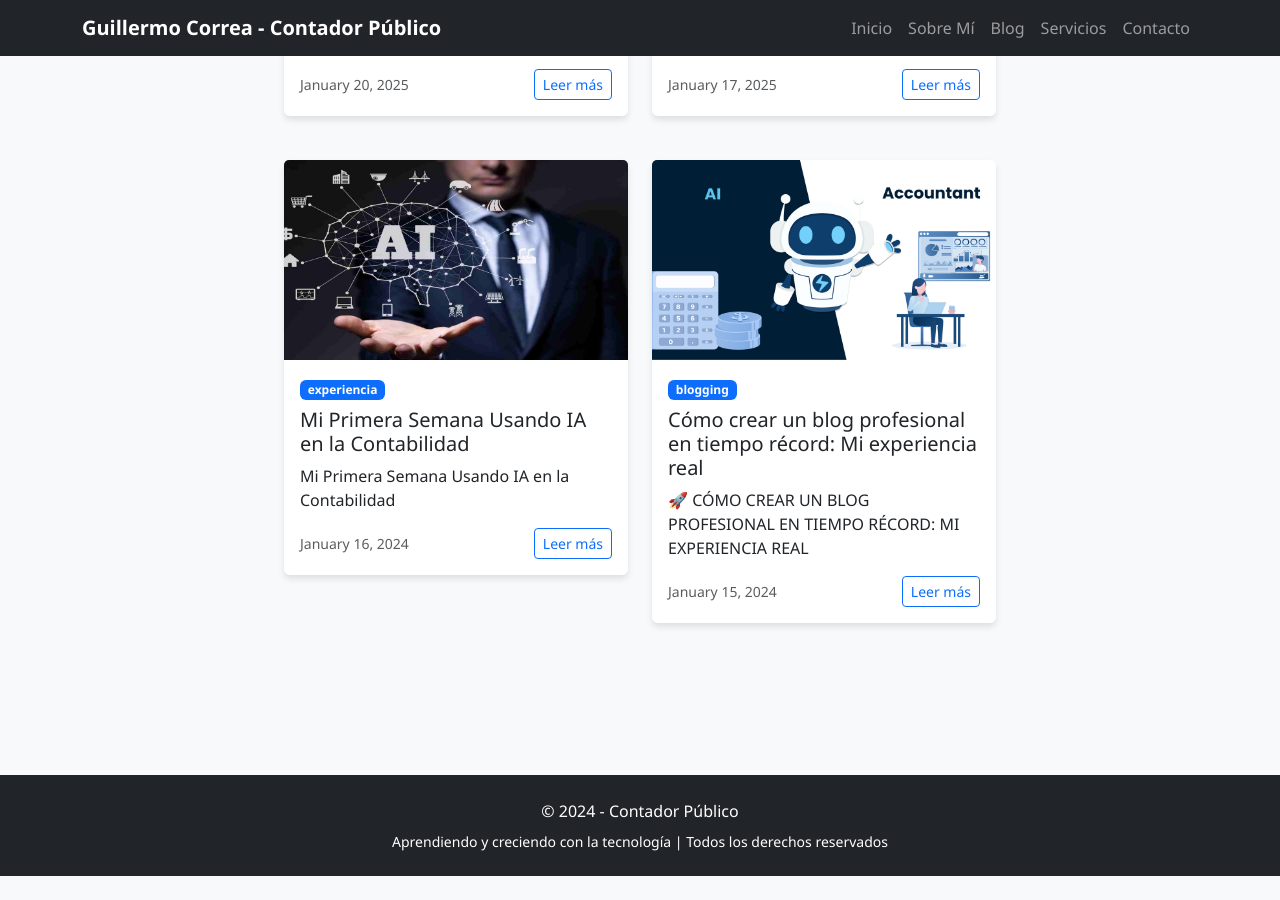
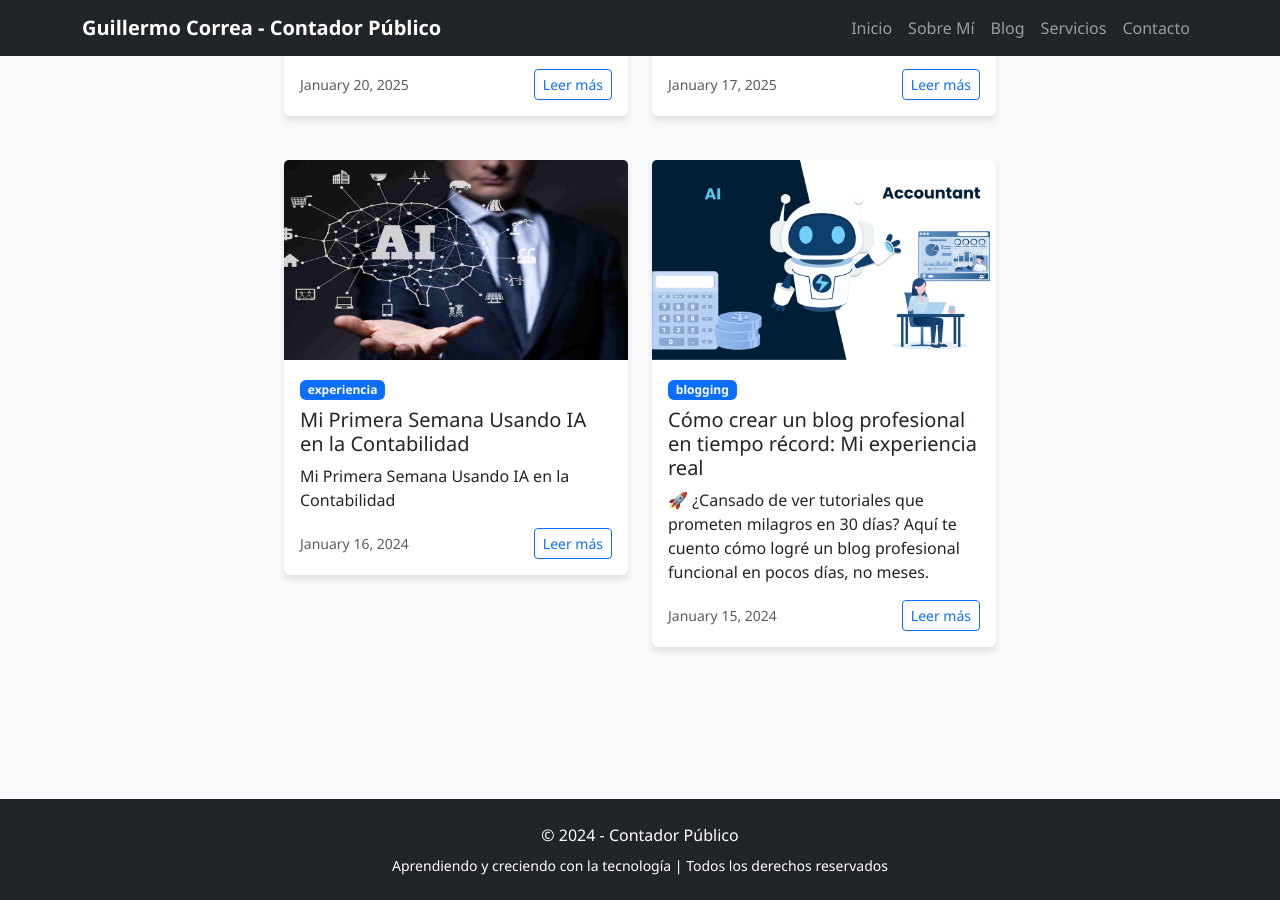
Before and after one commit to susu52/sitio-ia-contabilidad, a Jekyll site: the page built from blog.md, in a window 1280 px wide and 900 px high, scrolled down 527 px. Built offline with Jekyll 4.4.1, drawn with Linux system fonts in a browser that asks for light colours; before the commit the page ends 1403 px from its top, so only the background shows below that.

Commit message:
Update 2024-01-15-como-crear-blog-profesional-experiencia-real.md

```diff
--- a/_posts/2024-01-15-como-crear-blog-profesional-experiencia-real.md
+++ b/_posts/2024-01-15-como-crear-blog-profesional-experiencia-real.md
@@ -11,9 +11,7 @@ author: Gonzalo Gonzáles
      style="max-width: 600px; width: 90%;
             max-width: 90% !important;">
 
-## 🚀 **CÓMO CREAR UN BLOG PROFESIONAL EN TIEMPO RÉCORD: MI EXPERIENCIA REAL**
-
-*¿Cansado de ver tutoriales que prometen milagros en 30 días? Aquí te cuento cómo logré un blog profesional funcional en pocos días, no meses.*
+*🚀 ¿Cansado de ver tutoriales que prometen milagros en 30 días? Aquí te cuento cómo logré un blog profesional funcional en pocos días, no meses.*
 
 ### 📖 **MI HISTORIA: DE CERO A HÉROE DIGITAL**
 Hace exactamente 10 días, estaba donde tú probablemente estás ahora: con la idea clara pero sin saber por dónde empezar. Hoy tengo un blog 100% profesional, responsive, y con contenido de valor. ¿La clave? **Enfoque estratégico + herramientas correctas.**
```
Also changed, not shown: other parts of _posts/2024-01-15-como-crear-blog-profesional-experiencia-real.md (+1 -1 lines).
